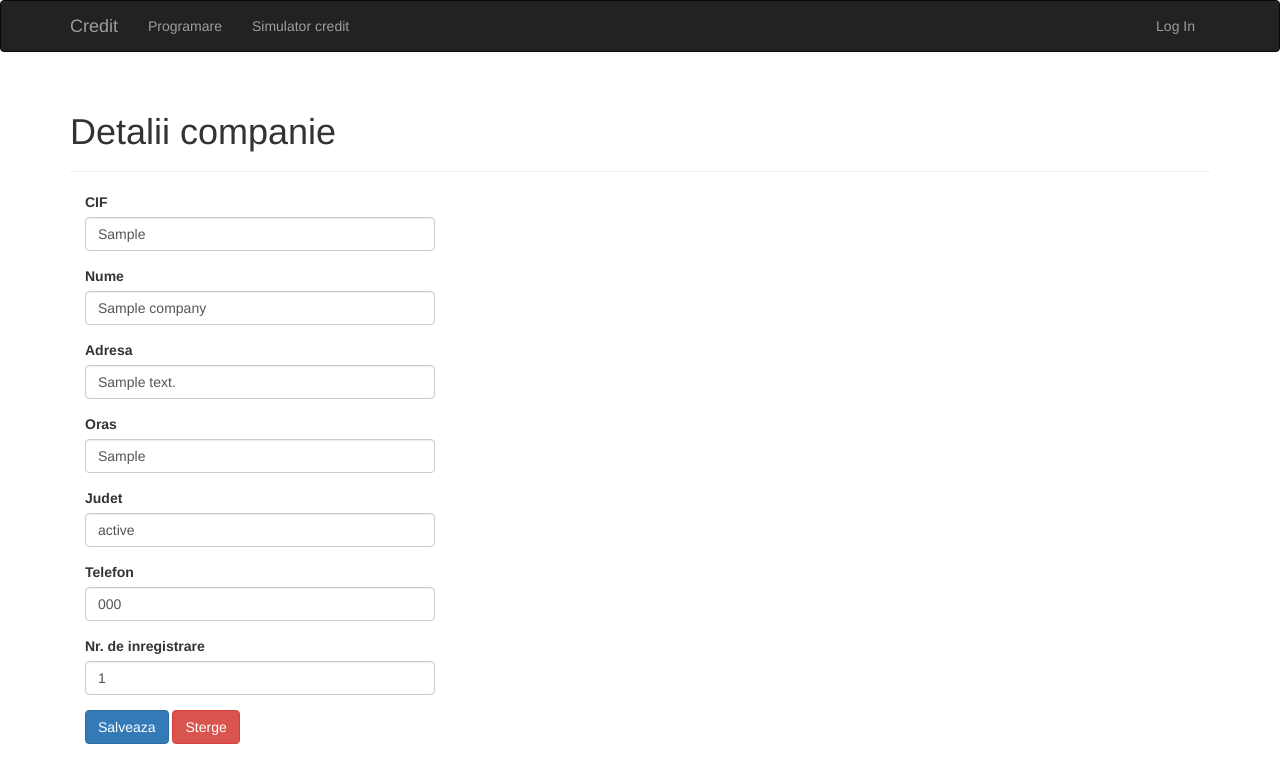
After one commit to gmuj/credit-project, a Flask app: page /admin/companies/detail/1 in a window 1280 px wide. The commit adds this page. Shown: the top 783 px of the page. Run offline with Flask 2, Linux system fonts and the light colour scheme; tables that the repository leaves empty hold one stand-in row (values such as "Sample post"); some libraries are stand-ins or nearby versions.

Commit message:
Add company details

```diff
--- a/app/admin/forms.py
+++ b/app/admin/forms.py
@@ -17,7 +17,7 @@ class EditAgencyForm(BaseAgencyForm):
     delete = SubmitField('Delete agency')
 
 
-class AddCompanyForm(Form):
+class BaseCompanyForm(Form):
     cif = StringField('CIF', validators=[DataRequired(), Length(1, 64)])
     name = StringField('Nume', validators=[DataRequired(), Length(1, 64)])
     address = StringField('Adresa', validators=[DataRequired(), Length(1, 64)])
@@ -25,4 +25,12 @@ class AddCompanyForm(Form):
     state = StringField('Judet', validators=[DataRequired(), Length(1, 64)])
     phone = StringField('Telefon', validators=[DataRequired(), Length(1, 64)])
     registration_id = StringField('Nr. de inregistrare', validators=[DataRequired(), Length(1, 64)])
+
+
+class AddCompanyForm(BaseCompanyForm):
     submit = SubmitField('Salveaza')
+
+
+class EditCompanyForm(BaseCompanyForm):
+    update = SubmitField('Salveaza')
+    delete = SubmitField('Sterge')
--- a/app/admin/views.py
+++ b/app/admin/views.py
@@ -6,7 +6,7 @@ from . import admin
 from .. import db
 from app.models import UserActivity, UserVacancy, Company
 from ..models import Agency, User, Role
-from .forms import AddAgencyForm, EditAgencyForm, AddCompanyForm
+from .forms import AddAgencyForm, EditAgencyForm, AddCompanyForm, EditCompanyForm
 
 
 @admin.route('/agency/add', methods=['GET', 'POST'])
@@ -108,8 +108,26 @@ def list_companies(page=1):
     if term:
         companies = Company.query.filter(Company.cif.like('{}%'.format(term)) |
                                          Company.name.like('{}%'.format(term)) |
+                                         Company.city.like('{}%'.format(term)) |
+                                         Company.state.like('{}%'.format(term)) |
                                          Company.registration_id.like('{}%'.format(term)))\
                                  .paginate(page, 10, False)
     else:
         companies = Company.query.paginate(page, 10, False)
     return render_template("admin/list_companies.html", companies=companies, term=term)
+
+
+@admin.route('/companies/detail/<int:company_id>', methods=['GET', 'POST'])
+def detail_company(company_id):
+    company = Company.query.get_or_404(company_id)
+    form = EditCompanyForm(obj=company)
+    if form.validate_on_submit():
+        if form.update.data:
+            form.populate_obj(company)
+            flash('Compania {} a fost salvata.'.format(company.name))
+        elif form.delete.data:
+            db.session.delete(company)
+            db.session.commit()
+            flash('Compania {} a fost stearsa.'.format(company.name))
+        return redirect(url_for("admin.list_companies"))
+    return render_template("admin/detail_company.html", form=form)
--- /dev/null
+++ b/app/templates/admin/detail_company.html
@@ -0,0 +1,16 @@
+{% extends "base.html" %}
+{% import "bootstrap/wtf.html" as wtf %}
+
+{% block title %}Add new agency{% endblock %}
+
+{% block page_content %}
+<div class="page-header">
+    <h1>Detalii companie</h1>
+</div>
+<div class="col-md-4">
+    {{ wtf.quick_form(form) }}
+</div>
+<div>
+
+</div>
+{% endblock %}
--- a/app/templates/base.html
+++ b/app/templates/base.html
@@ -61,7 +61,7 @@
                             </a>
                             <ul class="dropdown-menu">
                                 <li><a href="{{ url_for('admin.add_company') }}">Adauga companie</a></li>
-                                <li><a href="{{ url_for('admin.list_companies') }}">Cauta companie</a></li>
+                                <li><a href="{{ url_for('admin.list_companies') }}">Lista companiilor</a></li>
                             </ul>
                         </li>
                         <li><a href="{{ url_for('agent.list_appointments') }}">Programari</a></li>
```
Also changed, not shown: app/templates/admin/list_companies.html (+16 -1 lines).
